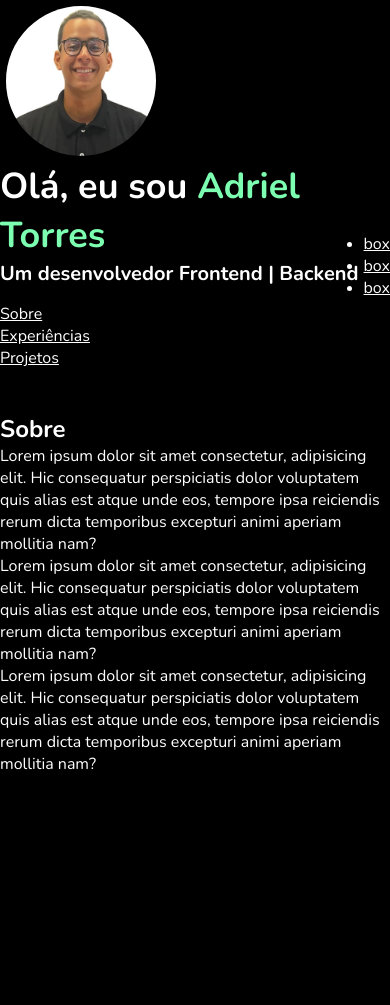
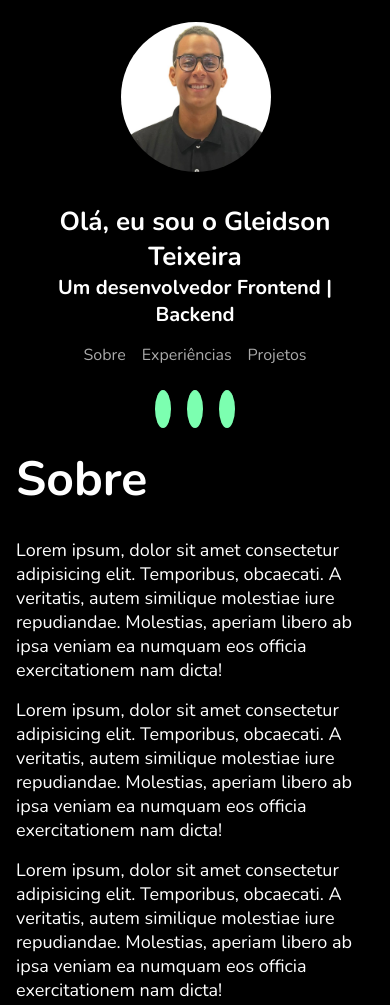
Before and after one commit to adrieeltorres1/portfolio-adriel, a plain HTML site: page index.html in a window 390 px wide. Before the commit the page ends 844 px from the top, so only its background shows below. Drawn offline with nearby package versions, Linux system fonts and the light colour scheme.

Commit message:
Novas page

```diff
--- a/index.css
+++ b/index.css
@@ -1,19 +1,29 @@
 * {
+  padding: 0;
   margin: 0;
-    padding: 0;
-    color: #ffffff;
+  list-style: none;
+  text-decoration: none;
+  box-sizing: border-box;
+  font-family: "Nunito", sans-serif;
   background-color: black;
-    font-family: "Nunito", sans-serif;
+  color: white;
 }
+html {
+  scroll-behavior: smooth;
+}
+
 #principal {
+  width: 1120px;
+  margin: 0 auto;
+  display: flex;
+  gap: 28px;
   & #foto {
-    width: 150px;
-    height: 150px;
-    border-radius: 50%;
+    width: 160px;
+    height: 160px;
+    border-radius: 80px;
     overflow: hidden;
     padding: 6px;
     position: relative;
-    }
     & img {
         width: 100%;
         border-radius: 50%;
@@ -21,6 +31,7 @@
         z-index: 1;
         width: 150px;
         height: 150px;
+    }
   }
   & main {
     flex: 1;
@@ -33,7 +44,7 @@
         & h1 {
           font-size: 36px;
           & strong {
-                    color: #7CFFB0;
+            color: #7cffb0;
           }
         }
         & h6 {
@@ -42,13 +53,167 @@
         & nav {
           margin-top: 16px;
           & a {
+            display: block;
+            color: #aaaaaa;
+            padding-bottom: 6px;
+            position: relative;
+            transition-duration: 200ms;
+            &:hover {
+              color: #7cffb0;
+              &::after {
+                width: 16px;
+                left: calc(50% - 8px);
+                opacity: 1;
+              }
+            }
+            &::after {
+              content: "";
+              width: 0;
+              height: 4px;
+              border-radius: 2px;
+              background-color: #7cffb0;
+              position: absolute;
+              top: 100%;
+              left: 50%;
+              opacity: 0;
+              transition-duration: 200ms;
+            }
+          }
+        }
+      }
+      & ul {
+        display: flex;
+        gap: 16px;
+        & li {
+          & a {
+            display: block;
+            & box-icon {
+                width: 40px;
+                height: 40px;
+                padding: 8px;
+                text-align: center;
+                border-radius: 50%;
+                background-color: #7cffb0;
+            }
+          }
+        }
+      }
+    }
+    & #sobre {
+      & h2 {
+        font-size: 48px;
+        margin-bottom: 26px;
+      }
+      & p {
+        width: 700px;
+        font-size: 18px;
+        margin-bottom: 16px;
+      }
+    }
+    & #linguagens {
+      margin-top: 100px;
+      & ul {
+        display: flex;
+        gap: 16px;
+        & li {
+          flex: 1;
+          height: 100px;
+          background-color: red;
+        }
+      }
+    }
+    & #experiencias {
+      & h2 {
+        font-size: 48px;
+      }
+      ul {
+        display: flex;
+        gap: 16px;
+        & li {
+          flex: 1;
+          padding: 12px;
+          border-radius: 10px;
+          & img {
+            width: 100%;
+            display: block;
+            aspect-ratio: 1;
+          }
+          & h5 {
+            margin-top: 16px;
+            font-size: 20px;
+            color: #7cffb0;
+            & span {
+              display: block;
+              font-size: 14px;
+              color: #ffffff;
+            }
+          }
+          & h6 {
+            color: #ffffff;
+            margin-top: 6px;
+          }
+          background-color: red;
+        }
       }
     }
   }
 }
 
-
-
-
+/* Tablet na horizontal */
+@media only screen and (max-width: 1024px) {
+  #principal {
+    width: 100%;
+    padding: 60px;
   }
 }
+
+/* Tablet na vertical */
+@media only screen and (max-width: 768px) {
+  #principal {
+    flex-direction: column;
+    align-items: center;
+    & main {
+      & #topo {
+        flex-direction: column;
+        margin-bottom: 0;
+        & div{
+          text-align: center;
+        }
+        & ul{
+          justify-content: center;
+          margin-bottom: 26px;
+        }
+      }
+      & #sobre{
+        & p{
+          width: 100%;
+        }
+      }
+    }
+  }
+}
+
+/* smartphones */
+@media only screen and (max-width: 600px) {
+  #principal{
+    padding: 16px;
+    & main{
+      & #topo{
+        & div{
+          & h1{
+            font-size: 26px;
+          }
+        }
+      }
+      & #linguagens{
+        & ul{
+          display: grid;
+          grid-template-columns: 1fr 1fr 1fr;
+          & li{
+            flex: initial;
+          }
+        }
+      }
+    }
+  }
+}
--- a/index.html
+++ b/index.html
@@ -1,5 +1,5 @@
 <!DOCTYPE html>
-<html lang="pt-br">
+<html lang="pt-BR">
 <head>
     <meta charset="UTF-8">
     <meta name="viewport" content="width=device-width, initial-scale=1.0">
@@ -7,6 +7,7 @@
     <link rel="preconnect" href="https://fonts.gstatic.com" crossorigin>
     <link href="https://fonts.googleapis.com/css2?family=Nunito:ital,wght@0,200..1000;1,200..1000&display=swap" rel="stylesheet">
     <link rel="stylesheet" href="index.css">
+    <link href='https://unpkg.com/boxicons@2.1.4/css/boxicons.min.css' rel='stylesheet'>
     <title>Portfólio</title>
 </head>
 <body>
@@ -15,9 +16,10 @@
             <img src="imagens/dev-adriel.jpg"alt="">
         </div>
         <main>
+            <main>
             <section id="topo">
                 <div>
-                    <h1>Olá, eu sou <strong>Adriel Torres</strong></h1>
+                    <h1>Olá, eu sou o Gleidson Teixeira</h1>
                     <h6>Um desenvolvedor Frontend | Backend</h6>
                     <nav>
                         <ul>
@@ -25,7 +27,7 @@
                                 <a href="#sobre">Sobre</a>
                             </li>
                             <li>
-                                <a href="#experiências">Experiências</a>
+                                <a href="#experiencias">Experiências</a>
                             </li>
                             <li>
                                 <a href="#projetos">Projetos</a>
@@ -36,46 +38,27 @@
                 <ul>
                     <li>
                         <a href="">
-                            <box-icon type="logo" name="github">box</box-icon>
+                            <box-icon type='logo' name='github'></box-icon>
                         </a>
                     </li>
                     <li>
                         <a href="">
-                            <box-icon type="logo" name="linkedin">box</box-icon>
+                            <box-icon type='logo' name='instagram' ></box-icon>
                         </a>
                     </li>
                     <li>
                         <a href="">
-                            <box-icon type="logo" name="instagram">box</box-icon>
+                            <box-icon type='logo' name='linkedin'></box-icon>
                         </a>
                     </li>
                 </ul>
             </section>
             <section id="sobre">
                 <h2>Sobre</h2>
-                <p>Lorem ipsum dolor sit amet consectetur, adipisicing elit. Hic consequatur perspiciatis dolor voluptatem quis alias est atque unde eos, tempore ipsa reiciendis rerum dicta temporibus excepturi animi aperiam mollitia nam?</p>
-                <p>Lorem ipsum dolor sit amet consectetur, adipisicing elit. Hic consequatur perspiciatis dolor voluptatem quis alias est atque unde eos, tempore ipsa reiciendis rerum dicta temporibus excepturi animi aperiam mollitia nam?</p>
-                <p>Lorem ipsum dolor sit amet consectetur, adipisicing elit. Hic consequatur perspiciatis dolor voluptatem quis alias est atque unde eos, tempore ipsa reiciendis rerum dicta temporibus excepturi animi aperiam mollitia nam?</p>
+                <p>Lorem ipsum, dolor sit amet consectetur adipisicing elit. Temporibus, obcaecati. A veritatis, autem similique molestiae iure repudiandae. Molestias, aperiam libero ab ipsa veniam ea numquam eos officia exercitationem nam dicta!</p>
+                <p>Lorem ipsum, dolor sit amet consectetur adipisicing elit. Temporibus, obcaecati. A veritatis, autem similique molestiae iure repudiandae. Molestias, aperiam libero ab ipsa veniam ea numquam eos officia exercitationem nam dicta!</p>
+                <p>Lorem ipsum, dolor sit amet consectetur adipisicing elit. Temporibus, obcaecati. A veritatis, autem similique molestiae iure repudiandae. Molestias, aperiam libero ab ipsa veniam ea numquam eos officia exercitationem nam dicta!</p>
             </section>
-
-
-
-
-
-
-
-
-
-
-
-
-
-
-
-
-
-
-
         </main>
 
 
```
Lines whose indentation alone changed are shown as unchanged.
